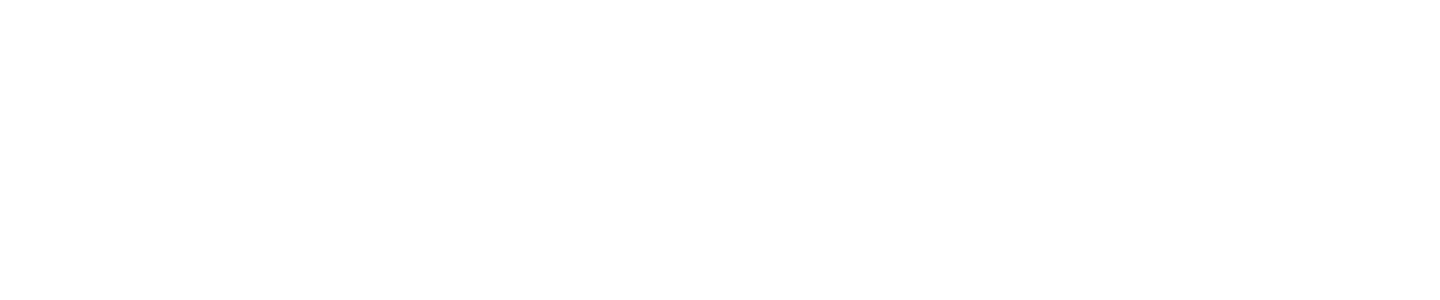
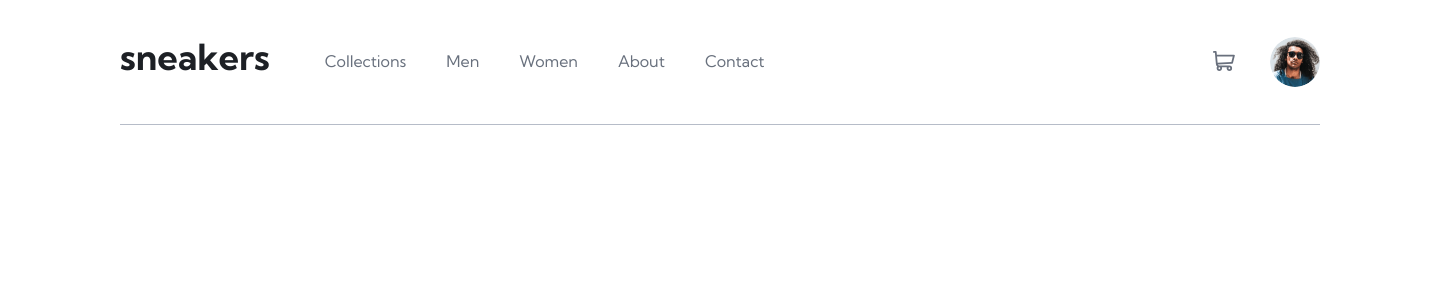
Before and after one commit to AliNaderii/ecommerce-product-page, a React (Create React App) app: page / in a window 1280 px wide. Shown: the top 300 px of the page, 1440 px wide, since content can reach past the window. Built offline with nearby package versions, Linux system fonts and the light colour scheme.

Commit message:
created navbar

```diff
--- a/package.json
+++ b/package.json
@@ -8,6 +8,7 @@
     "@testing-library/user-event": "^13.5.0",
     "react": "^17.0.2",
     "react-dom": "^17.0.2",
+    "react-router-dom": "^6.2.1",
     "react-scripts": "5.0.0",
     "styled-components": "^5.3.3",
     "web-vitals": "^2.1.4"
--- a/src/App.js
+++ b/src/App.js
@@ -4,11 +4,13 @@
 import { ThemeProvider } from "styled-components";
 // STYLES
 import { Container } from "./styles/Container";
+// COMPONENTS
+import Navbar from "./components/Navbar";
 
 const theme = {
   'Orange': 'hsl(26, 100%, 55%)',
   'Pale orange': 'hsl(25, 100%, 94%)',
-  'Very vark blue': 'hsl(220, 13%, 13%)',
+  'Very dark blue': 'hsl(220, 13%, 13%)',
   'Dark grayish blue': 'hsl(219, 9%, 45%)',
   'Grayish blue': 'hsl(220, 14%, 75%)',
   'Light grayish blue': 'hsl(223, 64%, 98%)',
@@ -21,7 +23,7 @@
     <ThemeProvider theme={ theme }>
       <GlobalStyle />
       <Container>
-
+        <Navbar />
       </Container>
     </ThemeProvider>
   );
--- /dev/null
+++ b/src/components/Navbar.js
@@ -0,0 +1,35 @@
+// STYLES
+import { StyledNavbar, LinksSection, Logo, Links, CartSection, Cart, Avatar } from "../styles/Navbar.styled";
+
+export default function Navbar() {
+  return (
+    <StyledNavbar>
+      <LinksSection>
+        <Logo><h1>sneakers</h1></Logo>
+        <Links>
+          <li>
+            <a href="#">Collections</a>
+          </li>
+          <li>
+            <a href="#">Men</a>
+          </li>
+          <li>
+            <a href="#">Women</a>
+          </li>
+          <li>
+            <a href="#">About</a>
+          </li>
+          <li>
+            <a href="#">Contact</a>
+          </li>
+        </Links>
+      </LinksSection>
+      <CartSection>
+        <Cart aria-label="shopping cart">
+          <img src="./images/icon-cart.svg" alt="shopping cart" />
+        </Cart>
+        <Avatar src='./images/image-avatar.png' />
+      </CartSection>
+    </StyledNavbar>
+  );
+}
--- a/src/styles/Global.js
+++ b/src/styles/Global.js
@@ -1,10 +1,17 @@
 import { createGlobalStyle } from "styled-components";
 
 const GlobalStyle = createGlobalStyle`
+  html {
+  box-sizing: border-box;
+  }
+
+  *, *:before, *:after {
+  box-sizing: inherit;
+  }
+
   * {
     margin: 0;
     padding: 0;
-    box-sizing: border-box;
   }
 
   body {
@@ -13,6 +20,14 @@
     line-height: 1.7;
   }
 
+  a {
+    text-decoration: none;
+  }
+
+  ul {
+    list-style-type: none;
+  }
+
 `;
 
 export default GlobalStyle;
--- /dev/null
+++ b/src/styles/Navbar.styled.js
@@ -0,0 +1,75 @@
+import styled from "styled-components";
+
+export const StyledNavbar = styled.nav`
+  width: 1200px;
+  height: 125px;
+  margin: 0 auto;
+  display: flex;
+  justify-content: space-between;
+  align-items: center;
+  border-bottom: 1px solid ${({ theme }) => theme['Grayish blue']};
+`;
+
+export const LinksSection = styled.div`
+  display: flex;
+  align-items: center;
+  height: 100%;
+`;
+
+export const Logo = styled.div`
+  font-size: 24px;
+  margin-bottom: 10px;
+  color: ${({ theme }) => theme['Very dark blue']};
+`;
+
+export const Links = styled.ul`
+  margin-left: 35px;
+  height: 100%;
+
+
+    li {
+      display: inline-block;
+      margin: 0 20px;
+      height: 100%;
+    }
+
+    a {
+      display: flex;
+      align-items: center;
+      color: ${({ theme }) => theme['Dark grayish blue']};
+      height: 100%;
+
+      &:hover {
+        border-bottom: 5px solid ${({ theme }) => theme['Orange']};
+        color: ${({ theme }) => theme['Black']};
+        font-weight: 700;
+      }
+    }
+`;
+
+export const CartSection = styled.div`
+  display: flex;
+  justify-content: space-between;
+  align-items: center;
+`;
+
+export const Cart = styled.button`
+  border: none;
+  background-color: unset;
+
+  &:hover {
+    cursor: pointer;
+  }
+`;
+
+export const Avatar = styled.img`
+  height: 50px;
+  width: 50px;
+  border-radius: 50%;
+  margin-left: 35px;
+
+  &:hover {
+    cursor: pointer;
+    outline: 3px solid ${({ theme }) => theme['Orange']}
+  }
+`;
```
Also changed, not shown: 1 other file (tests, documents, lock files or other folders).
